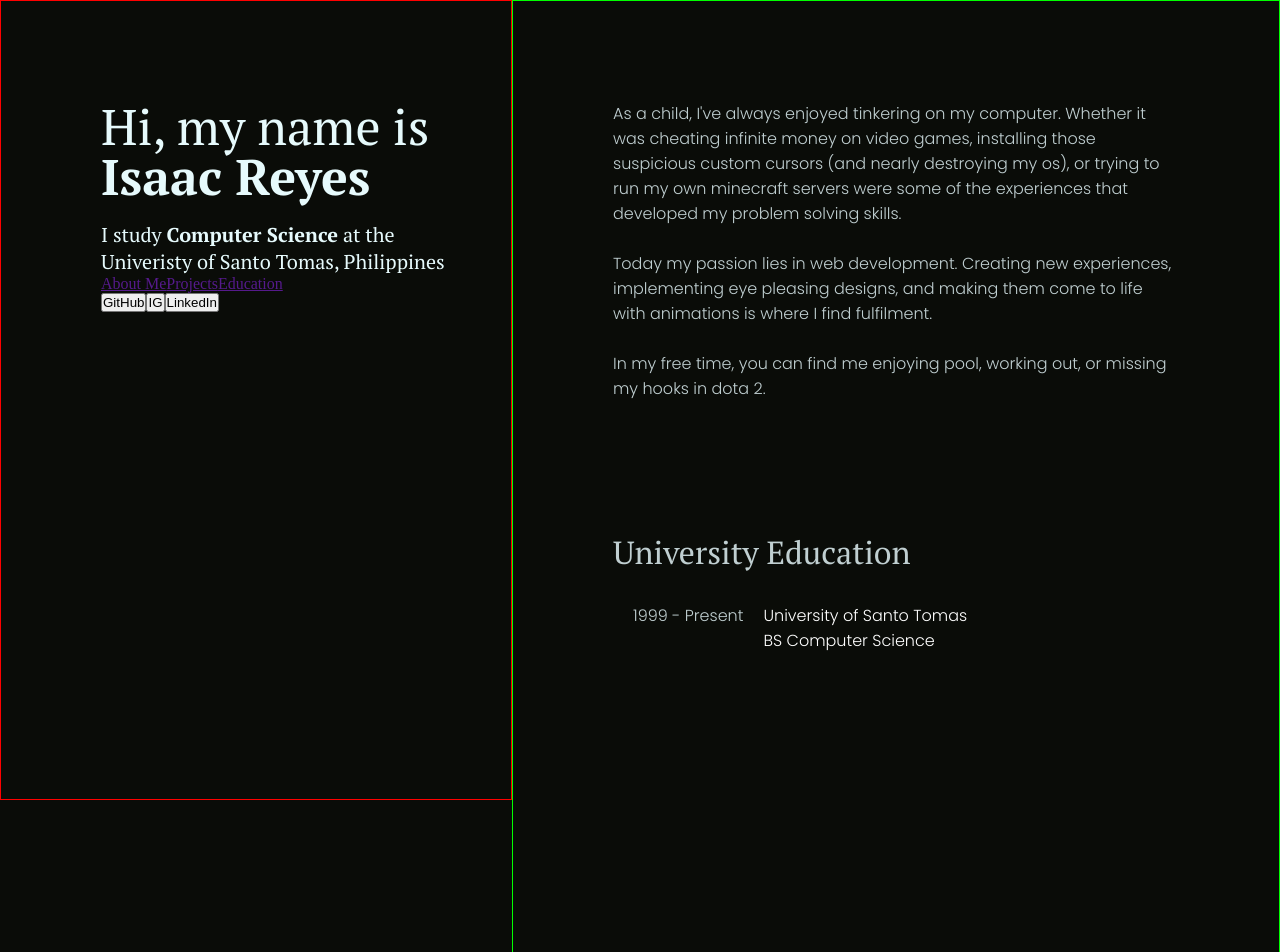
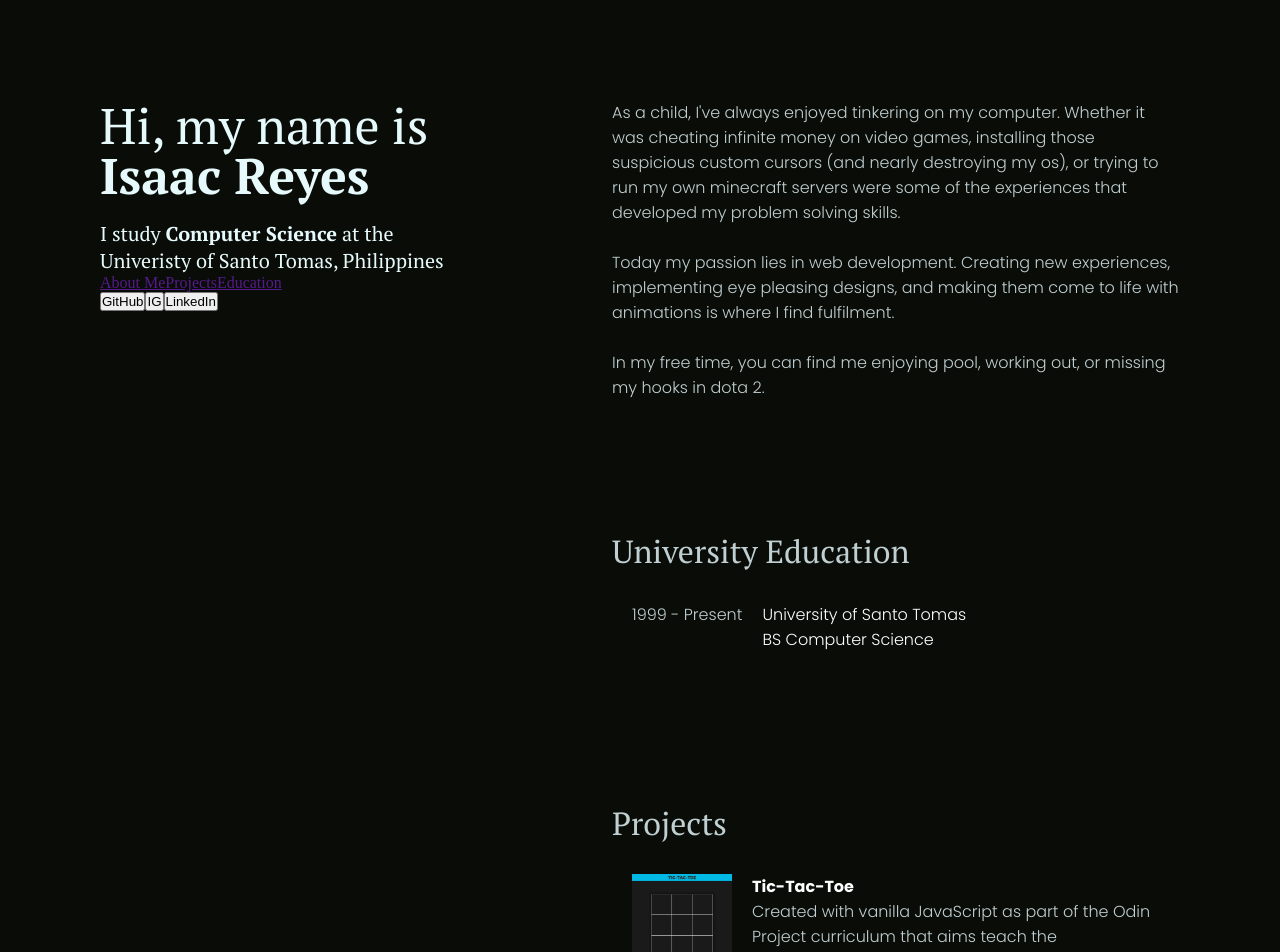
Before and after one commit to css-enjoyer/portfolio, a React (Create React App) app: page / in a window 1280 px wide. Shown: the top 952 px of the page. Built offline with nearby package versions, Linux system fonts and the light colour scheme.

Commit message:
Create projects section

```diff
--- a/src/App.css
+++ b/src/App.css
@@ -42,7 +42,6 @@ body .App .bioColumn {
   height: 100%;
   position: fixed;
   padding: 100px 50px 100px 100px;
-  border: 1px solid red;
   color: var(--white);
 }
 body .App .bioColumn h1 {
@@ -58,7 +57,6 @@ body .App .infoColumn {
   height: 300%;
   margin-left: auto;
   padding: 100px;
-  border: 1px solid lime;
   color: var(--grey);
 }
 body .App .infoColumn .educ-section {
@@ -67,22 +65,51 @@ body .App .infoColumn .educ-section {
 body .App .infoColumn .educ-section h1 {
   margin-bottom: 10px;
 }
-body .App .infoColumn .educ-section .infoCard {
+body .App .infoColumn .educ-section .educCard {
   display: flex;
   gap: 20px;
   padding: 20px;
-  transition: ease-in-out 0.3s;
+  transition: ease-in-out 0.2s;
 }
-body .App .infoColumn .educ-section .infoCard a {
+body .App .infoColumn .educ-section .educCard a {
   color: white;
   font-family: "Poppins", sans-serif;
   font-weight: 400;
   text-decoration: none;
 }
-body .App .infoColumn .educ-section .infoCard:hover {
+body .App .infoColumn .educ-section .educCard:hover {
   border-radius: 9px;
   background: linear-gradient(145deg, #0b0d09, #090b07);
   box-shadow: 6px 6px 9px #050604, -6px -6px 9px #0f120c;
+}
+body .App .infoColumn .proj-section {
+  margin: 130px 0px;
+}
+body .App .infoColumn .proj-section h1 {
+  margin-bottom: 10px;
+}
+body .App .infoColumn .proj-section .infoCard {
+  display: flex;
+  gap: 20px;
+  padding: 20px;
+  transition: ease-in-out 0.2s;
+}
+body .App .infoColumn .proj-section .infoCard a {
+  color: white;
+  font-family: "Poppins", sans-serif;
+  font-weight: 700;
+  text-decoration: none;
+}
+body .App .infoColumn .proj-section .infoCard:hover {
+  border-radius: 9px;
+  background: linear-gradient(145deg, #0b0d09, #090b07);
+  box-shadow: 6px 6px 9px #050604, -6px -6px 9px #0f120c;
+}
+body .App .infoColumn .proj-section .infoCard img {
+  width: 100px;
+  height: 100px;
+  -o-object-fit: cover;
+     object-fit: cover;
 }
 
 @media screen and (max-width: 767px) {
--- a/src/App.scss
+++ b/src/App.scss
@@ -39,7 +39,7 @@ body {
             position: fixed;
             padding: 100px 50px 100px 100px;
 
-            border: 1px solid red;
+            // border: 1px solid red;
             color: var(--white);
             h1 {
                 font-size: 50px;
@@ -55,19 +55,18 @@ body {
             height: 300%;
             margin-left: auto;
             padding: 100px;
-
-            border: 1px solid lime;
+            // border: 1px solid lime;
             color: var(--grey);
             .educ-section {
                 margin: 130px 0px;
                 h1 {
                     margin-bottom: 10px;
                 }
-                .infoCard {
+                .educCard {
                     display: flex;
                     gap: 20px;
                     padding: 20px;
-                    transition: ease-in-out .3s;
+                    transition: ease-in-out .2s;
                     a {
                         color: white;
                         font-family: 'Poppins', sans-serif;
@@ -79,6 +78,35 @@ body {
                         background: linear-gradient(145deg, #0b0d09, #090b07);
                         box-shadow:  6px 6px 9px #050604,
                                     -6px -6px 9px #0f120c;
+                    }
+                }
+            }
+            .proj-section {
+                margin: 130px 0px;
+                h1 {
+                    margin-bottom: 10px;
+                }
+                .infoCard {
+                    display: flex;
+                    gap: 20px;
+                    padding: 20px;
+                    transition: ease-in-out .2s;
+                    a {
+                        color: white;
+                        font-family: 'Poppins', sans-serif;
+                        font-weight: 700;
+                        text-decoration: none;
+                    }
+                    &:hover {
+                        border-radius: 9px;
+                        background: linear-gradient(145deg, #0b0d09, #090b07);
+                        box-shadow:  6px 6px 9px #050604,
+                                    -6px -6px 9px #0f120c;
+                    }
+                    img {
+                        width: 100px;
+                        height: 100px;
+                        object-fit: cover;
                     }
                 }
             }
--- /dev/null
+++ b/src/components/EducCard.js
@@ -0,0 +1,17 @@
+
+function EducCard({date, title, subtitle, titlelink, subtitlelink, img}) {
+    return (
+    <div className="educCard">
+        <div id="timeline-col">
+            <p>{date}</p>
+            <img src={img}></img>
+        </div>
+        <div id="main-col">
+            <a href={titlelink} target="_blank">{title}</a><br/>
+            <a href={subtitlelink}>{subtitle}</a>
+        </div>
+    </div>
+    );
+}
+
+export default EducCard;
--- a/src/components/InfoCard.js
+++ b/src/components/InfoCard.js
@@ -1,13 +1,16 @@
 
-function InfoCard({date}) {
+function InfoCard({title, subtitle, titlelink, subtitlelink, img}) {
     return (
     <div className="infoCard">
         <div id="timeline-col">
-            <p>{date}</p>
+            <img src={img}></img>
         </div>
         <div id="main-col">
-            <a href="https://www.ust.edu.ph/" target="_blank">University of Santo Tomas</a><br/>
-            <a href="https://www.ust.edu.ph/academics/programs/bachelor-of-science-in-computer-science/">BS Computer Science</a>
+            <a href={titlelink} target="_blank">{title}</a><br/>
+            <p>{subtitle}</p>
+            <div className="flairs">
+                {/* <Flair /> */}
+            </div>
         </div>
     </div>
     );
--- a/src/components/InfoColumn.js
+++ b/src/components/InfoColumn.js
@@ -1,4 +1,6 @@
+import EducCard from './EducCard';
 import InfoCard from './InfoCard';
+import ticImage from '.././images/tictactoe.jpeg';
 
 function InfoColumn() {
   	return (
@@ -13,7 +15,20 @@ function InfoColumn() {
 
 		<div className="educ-section">
 			<h1>University Education</h1>
-			<InfoCard date="1999 - Present"/>
+			<EducCard date="1999 - Present"
+					title="University of Santo Tomas"
+					subtitle="BS Computer Science"
+					titlelink="https://www.ust.edu.ph/"
+					subtitlelink="https://www.ust.edu.ph/academics/programs/bachelor-of-science-in-computer-science/"/>
+		</div>
+
+		<div className="proj-section">
+			<h1>Projects</h1>
+			<InfoCard img={ticImage}
+					title="Tic-Tac-Toe"
+					subtitle="Created with vanilla JavaScript as part of the Odin Project curriculum that aims teach
+							the fundamentals of HTML, JavaScript and CSS."
+					titlelink="https://css-enjoyer.github.io/odin_tictactoe/"/>
 		</div>
 	</div>
   	);
```
Also changed, not shown: src/images/tictactoe.jpeg (added), 1 other file (tests, documents, lock files or other folders).
